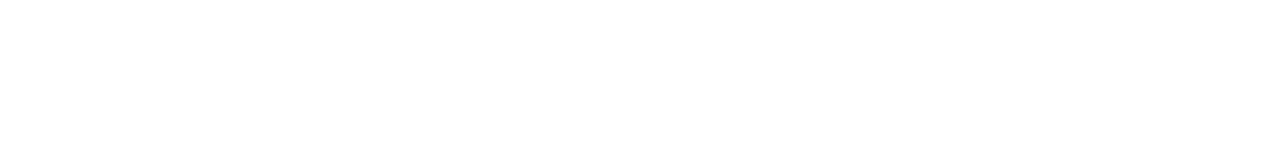
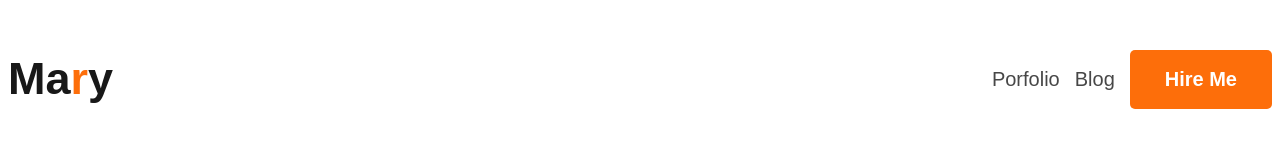
Before and after one commit to TazkeratulAlamAkil/Developer-Portfolio, a plain HTML site: page index.html in a window 1280 px wide. Drawn offline with Linux system fonts and the light colour scheme.

Commit message:
nav added

```diff
--- a/index.html
+++ b/index.html
@@ -1,13 +1,28 @@
 <!DOCTYPE html>
 <html lang="en">
+
 <head>
     <meta charset="UTF-8">
     <meta name="viewport" content="width=device-width, initial-scale=1.0">
     <title>Developer Portfolio</title>
+    <link rel="stylesheet" href="style/style.css">
+    <link rel="preconnect" href="https://fonts.googleapis.com">
+    <link rel="preconnect" href="https://fonts.gstatic.com" crossorigin>
+    <link href="https://fonts.googleapis.com/css2?family=Open+Sans:ital,wght@0,300..800;1,300..800&display=swap"
+        rel="stylesheet">
+
 </head>
+
 <body>
     <header>
-
+        <nav>
+            <h3>Ma<span class="text-primary">r</span>y</h3>
+            <ul>
+                <li><a href=""></a>Porfolio</li>
+                <li><a href=""></a>Blog</li>
+                <li><Button class="btn-primary">Hire Me</Button></li>
+            </ul>
+        </nav>
     </header>
     <main>
 
@@ -16,4 +31,5 @@
 
     </footer>
 </body>
+
 </html>
--- /dev/null
+++ b/style/style.css
@@ -0,0 +1,43 @@
+/* font related styles */
+* {
+    font-family: "Work Sans", sans-serif;
+    color: #474747;
+}
+nav {
+    display: flex;
+    justify-content: space-between;
+    align-items: center;
+}
+nav > ul {
+    display: flex;
+    align-items: center;
+}
+nav li {
+    list-style: none;
+    margin-left: 15px;
+    font-size: 20px;
+}
+nav a {
+    text-decoration: none;
+}
+
+nav h3 {
+    color: #181818;
+    font-size: 45px;
+    font-weight: 800;
+}
+
+.text-primary{
+    color: #FD6E0A;
+
+}
+
+.btn-primary{
+    color: white;
+    font-size: 20px;
+    font-weight: 700;
+    background-color: #FD6E0A;
+    border-radius: 5px;
+    border-style: none;
+    padding: 18px 35px;
+}
```
